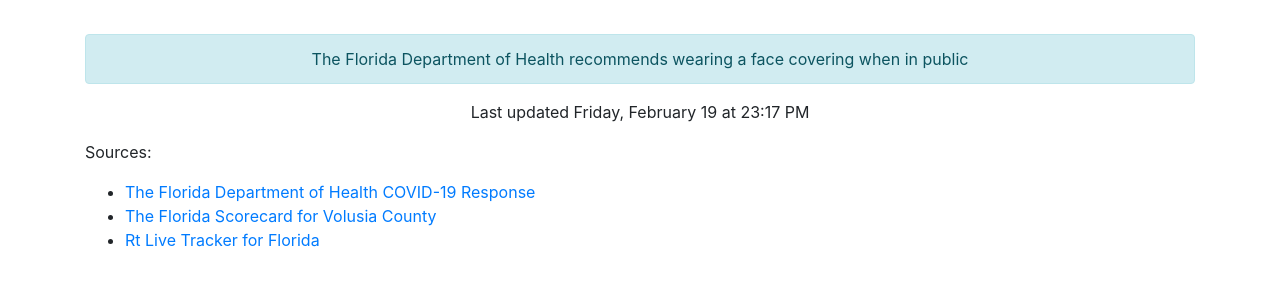
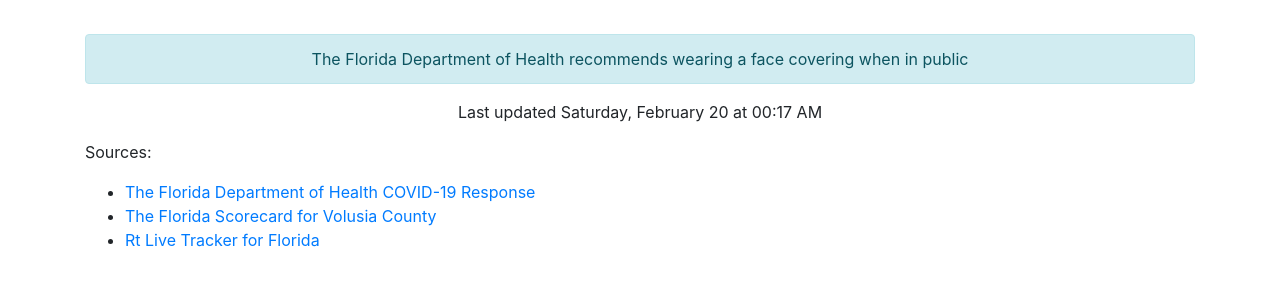
Before and after one commit to thinkjson/timeforchurch, a Jekyll site: the page built from index.md, in a window 1280 px wide. Shown: the part 544-830 px from the top of the page. Built offline with Jekyll 4.4.1, drawn with Linux system fonts in a browser that asks for light colours; our own code applies the rules of GitHub Pages for plain Markdown files.

Commit message:
Updating data

```diff
--- a/_includes/data.html
+++ b/_includes/data.html
@@ -10,4 +10,4 @@
     <div class="outcome text-success">YES</div>
     <div class="alert alert-info" role="alert">The Florida Department of Health recommends wearing a face covering when in public</div>
 
-    <p>Last updated Friday, February 19 at 23:17 PM</p>
+    <p>Last updated Saturday, February 20 at 00:17 AM</p>
```
